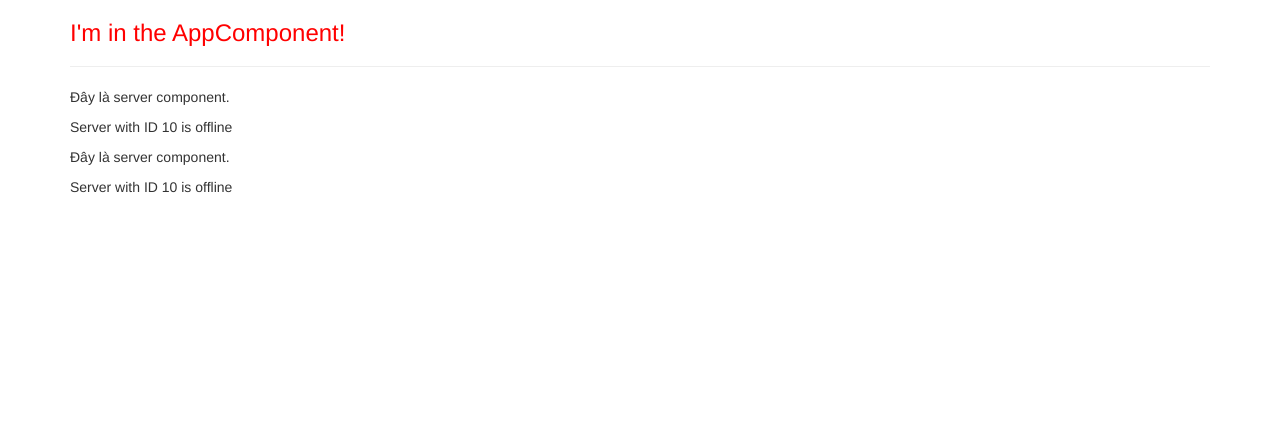
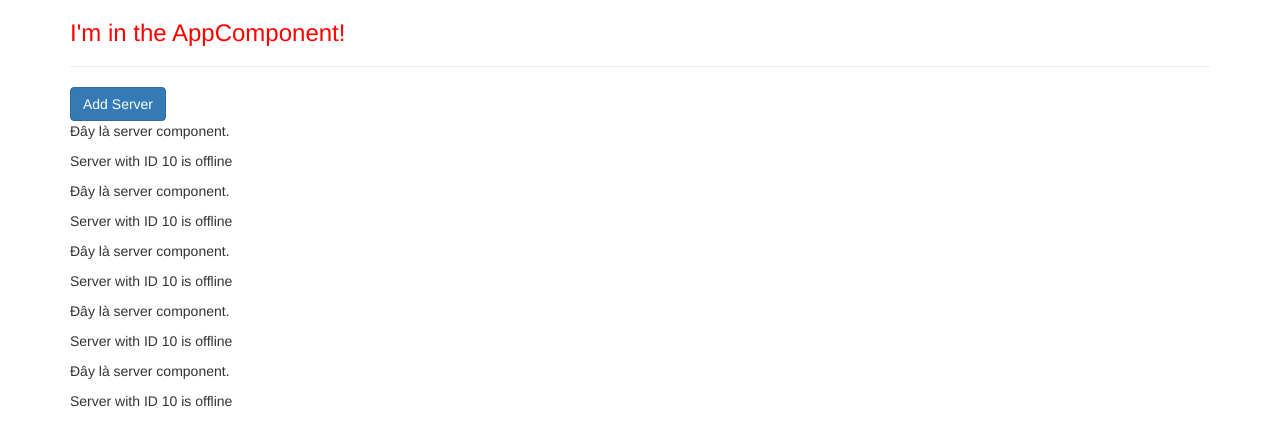
Before and after one commit to chungthehao/Angular_My_First_App, an Angular app: page / in a window 1280 px wide. Shown: the top 446 px of the page. Built offline with nearby package versions, Linux system fonts and the light colour scheme.

Commit message:
Property Binding

```diff
--- a/src/app/servers/servers.component.html
+++ b/src/app/servers/servers.component.html
@@ -1,3 +1,8 @@
+<button
+    class="btn btn-primary"
+    [disabled]=" ! allowNewServer"
+>Add Server</button>
+
 <app-server></app-server>
 <app-server></app-server>
 <app-server></app-server>
--- a/src/app/servers/servers.component.ts
+++ b/src/app/servers/servers.component.ts
@@ -9,17 +9,22 @@
   // selector: '[app-servers]', // <div app-servers></div>
   // selector: '.app-servers', // <p class="app-servers"></p>
 
-  // templateUrl: './servers.component.html',
-  template: `
-    <app-server></app-server>
-    <app-server></app-server>
-  `,
+  templateUrl: './servers.component.html',
+  // template: `
+  //   <app-server></app-server>
+  //   <app-server></app-server>
+  // `,
 
   styleUrls: ['./servers.component.css']
 })
 export class ServersComponent implements OnInit {
+  allowNewServer = false;
 
-  constructor() { }
+  constructor() {
+    setTimeout(() => {
+      this.allowNewServer = true;
+    }, 2000);
+  }
 
   ngOnInit() {
   }
```
